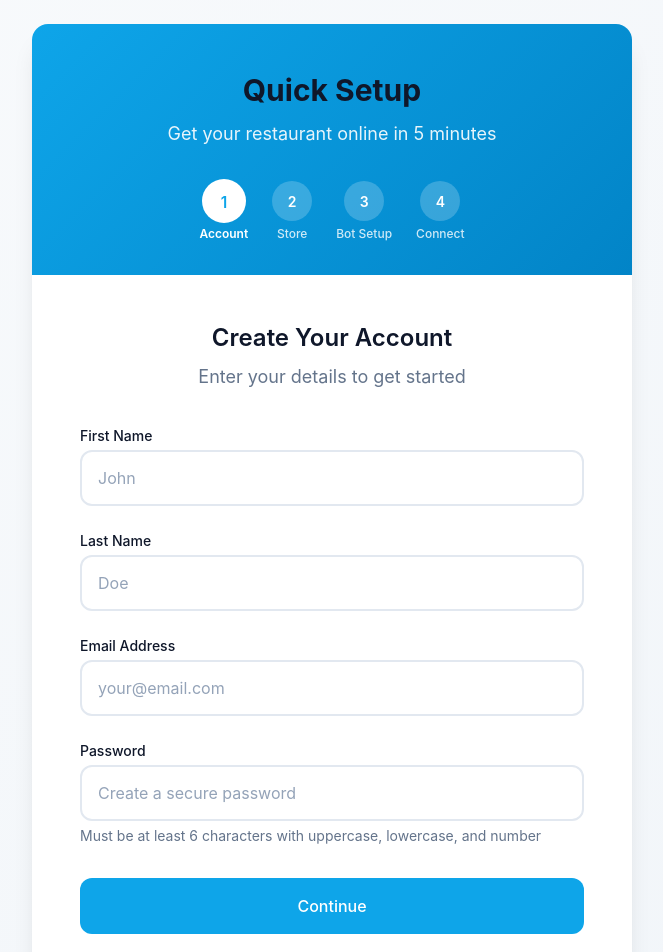
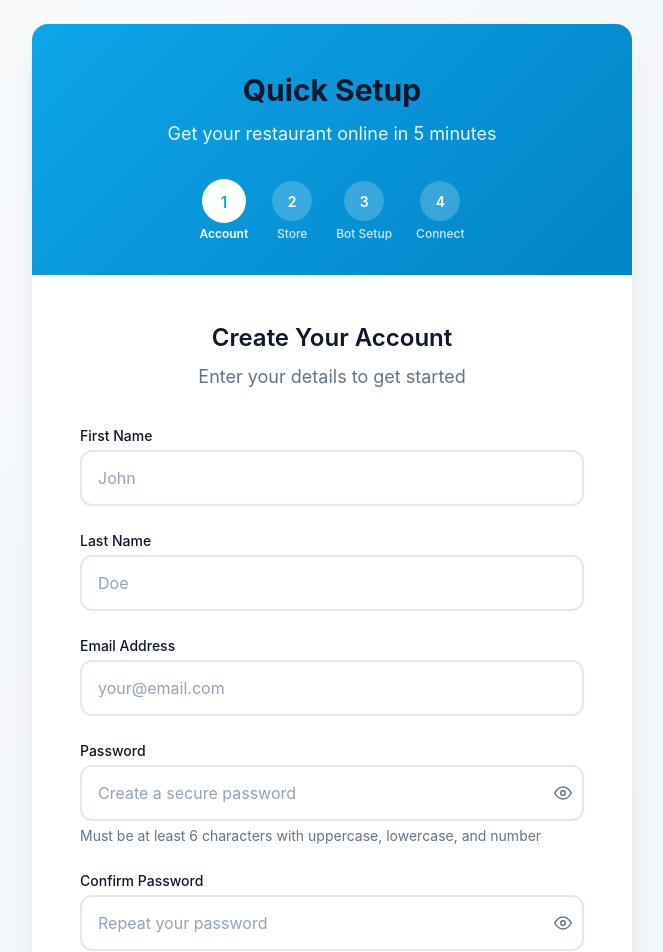
Before and after one commit to spelingbee/kataloga-tenant-admin, a Nuxt app: page /onboarding in a window 1280 px wide. Shown: the top 952 px of the page, without its empty margins (308-971 px from the left). Built offline with nearby package versions, Linux system fonts and the light colour scheme; no server answers.

Commit message:
feat: add password confirmation and visibility toggle

```diff
--- a/components/ui/Icon.vue
+++ b/components/ui/Icon.vue
@@ -44,6 +44,18 @@
       <polyline points="12,5 19,12 12,19" />
     </g>
 
+    <!-- Eye icon -->
+    <g v-else-if="name === 'eye'">
+      <path d="M1 12s4-8 11-8 11 8 11 8-4 8-11 8-11-8-11-8z" />
+      <circle cx="12" cy="12" r="3" />
+    </g>
+
+    <!-- Eye-off icon -->
+    <g v-else-if="name === 'eye-off'">
+      <path d="M17.94 17.94A10.07 10.07 0 0 1 12 20c-7 0-11-8-11-8a18.45 18.45 0 0 1 5.06-5.94M9.9 4.24A9.12 9.12 0 0 1 12 4c7 0 11 8 11 8a18.5 18.5 0 0 1-2.16 3.19m-6.72-1.07a3 3 0 1 1-4.24-4.24" />
+      <line x1="1" y1="1" x2="23" y2="23" />
+    </g>
+
     <!-- Default fallback -->
     <circle v-else cx="12" cy="12" r="10" />
   </svg>
--- a/pages/onboarding.vue
+++ b/pages/onboarding.vue
@@ -81,20 +81,55 @@
 
             <div class="form-group">
               <label for="password" class="form-group__label">Password</label>
+              <div class="form-group__input-wrapper">
                 <input
                   id="password"
                   v-model="formData.password"
-                type="password"
-                class="form-group__input"
+                  :type="showPassword ? 'text' : 'password'"
+                  class="form-group__input form-group__input--with-icon"
                   :class="{ 'form-group__input--error': errors.password }"
                   placeholder="Create a secure password"
                   required
                   autocomplete="new-password"
                 />
+                <button
+                  type="button"
+                  class="form-group__icon-btn"
+                  @click="showPassword = !showPassword"
+                  tabindex="-1"
+                >
+                  <Icon :name="showPassword ? 'eye-off' : 'eye'" size="18" />
+                </button>
+              </div>
               <span v-if="errors.password" class="form-group__error">{{ errors.password }}</span>
               <div class="form-group__hint">
                 Must be at least 6 characters with uppercase, lowercase, and number
               </div>
+            </div>
+
+            <div class="form-group">
+              <label for="confirmPassword" class="form-group__label">Confirm Password</label>
+              <div class="form-group__input-wrapper">
+                <input
+                  id="confirmPassword"
+                  v-model="formData.confirmPassword"
+                  :type="showConfirmPassword ? 'text' : 'password'"
+                  class="form-group__input form-group__input--with-icon"
+                  :class="{ 'form-group__input--error': errors.confirmPassword }"
+                  placeholder="Repeat your password"
+                  required
+                  autocomplete="new-password"
+                />
+                <button
+                  type="button"
+                  class="form-group__icon-btn"
+                  @click="showConfirmPassword = !showConfirmPassword"
+                  tabindex="-1"
+                >
+                  <Icon :name="showConfirmPassword ? 'eye-off' : 'eye'" size="18" />
+                </button>
+              </div>
+              <span v-if="errors.confirmPassword" class="form-group__error">{{ errors.confirmPassword }}</span>
             </div>
 
             <div class="wizard-actions">
@@ -375,6 +410,7 @@ definePageMeta({
 interface FormData {
   email: string
   password: string
+  confirmPassword: string
   firstName: string
   lastName: string
   storeName: string
@@ -402,19 +438,30 @@ interface RegistrationResult {
 const currentStep = ref(1)
 const loading = ref(false)
 const isPolling = ref(false)
+const showPassword = ref(false)
+const showConfirmPassword = ref(false)
 const connectionStatus = ref<'pending' | 'connected' | 'failed'>('pending')
 const registrationResult = ref<RegistrationResult | null>(null)
 
 const formData = ref<FormData>({
   email: '',
   password: '',
+  confirmPassword: '',
   firstName: '',
   lastName: '',
   storeName: '',
   telegramBotToken: ''
 })
 
-const errors = ref<Partial<FormData>>({})
+const errors = ref<{
+  email?: string
+  password?: string
+  confirmPassword?: string
+  firstName?: string
+  lastName?: string
+  storeName?: string
+  telegramBotToken?: string
+}>({})
 
 const steps = [
   { id: 1, label: 'Account' },
@@ -459,6 +506,10 @@ const validateStep = (step: number): boolean => {
       }
       if (!/^(?=.*[a-z])(?=.*[A-Z])(?=.*\d)/.test(formData.value.password)) {
         errors.value.password = 'Password must contain uppercase, lowercase, and number'
+        return false
+      }
+      if (formData.value.password !== formData.value.confirmPassword) {
+        errors.value.confirmPassword = 'Passwords do not match'
         return false
       }
       break
@@ -797,6 +848,40 @@ const goToDashboard = () => {
 
 .wizard-form {
   text-align: left;
+}
+
+.form-group__input-wrapper {
+  position: relative;
+  display: flex;
+  align-items: center;
+}
+
+.form-group__input--with-icon {
+  padding-right: 40px;
+}
+
+.form-group__icon-btn {
+  position: absolute;
+  right: 12px;
+  display: flex;
+  align-items: center;
+  justify-content: center;
+  padding: 0;
+  border: none;
+  background: transparent;
+  color: $text-secondary;
+  cursor: pointer;
+  transition: color $transition-base;
+  z-index: 10;
+
+  &:hover {
+    color: $primary-color;
+  }
+
+  &:focus {
+    outline: none;
+    color: $primary-color;
+  }
 }
 
 .form-group {
```
Lines whose indentation alone changed are shown as unchanged.
